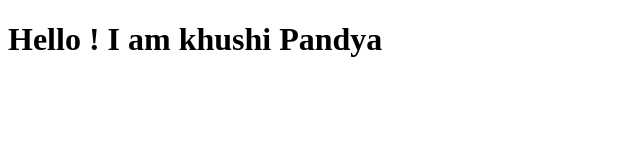
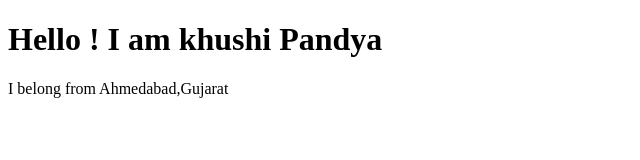
Before and after one commit to khuship-tech/codelive, a plain HTML site: page index.html in a window 1280 px wide. Shown: the whole page, without its empty margins (0-640 px from the left). Drawn offline with Linux system fonts and the light colour scheme.

Commit message:
second commit

```diff
--- a/index.html
+++ b/index.html
@@ -7,5 +7,6 @@
 </head>
 <body>
     <h1>Hello ! I am khushi Pandya</h1>
+    <p>I belong from Ahmedabad,Gujarat</p>
 </body>
 </html>
```
